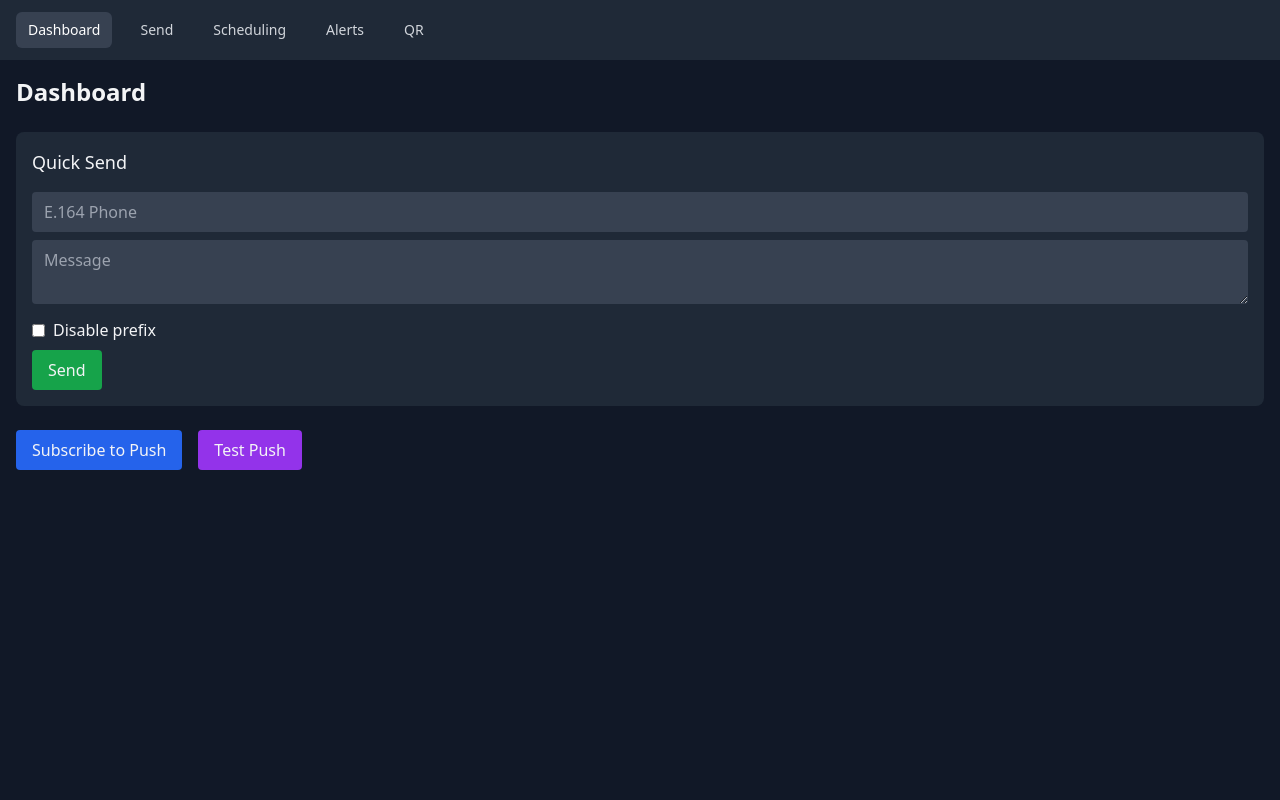
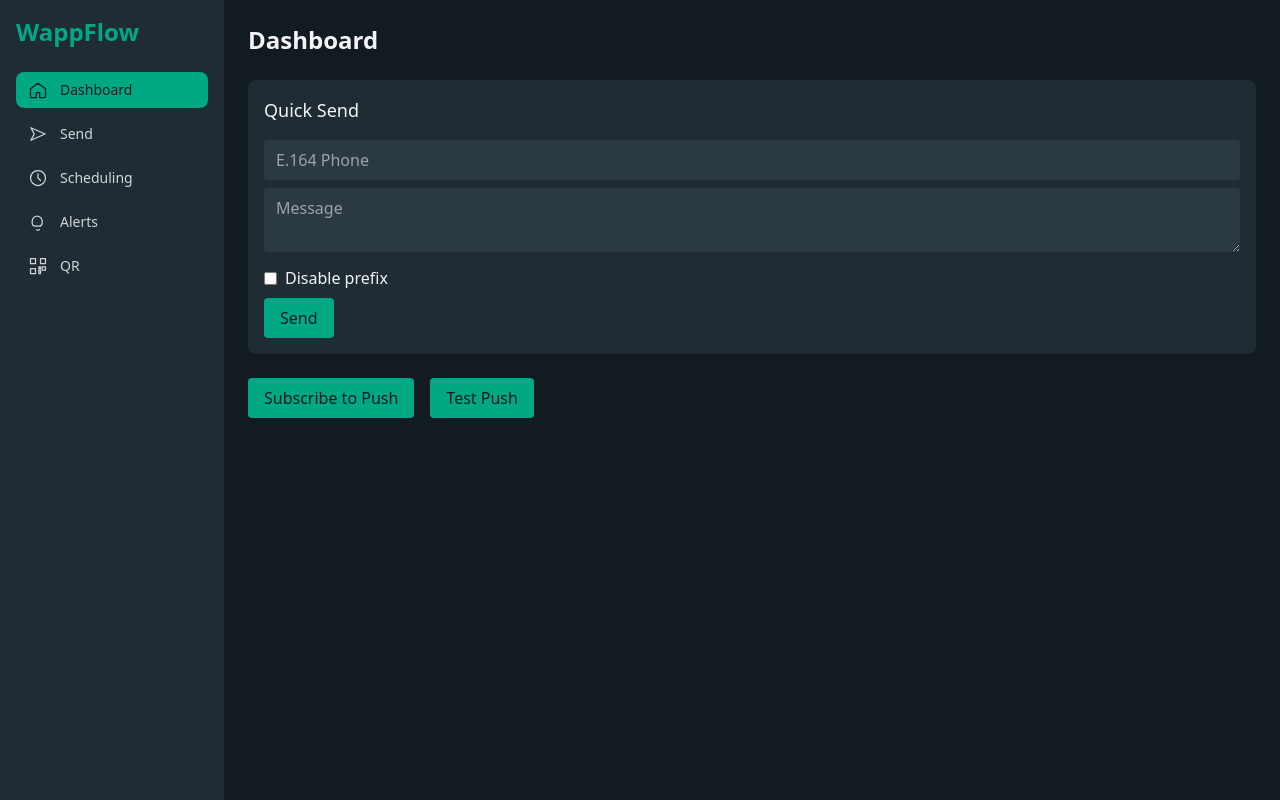
Before and after one commit to abdatta/WappFlow, a React (Vite) app in the folder src/admin/: page /admin/ in a window 1280 px wide. Built offline with nearby package versions, Linux system fonts and the light colour scheme; no server answers.

Commit message:
feat: restyle admin with WhatsApp-like theme

```diff
--- a/src/admin/index.html
+++ b/src/admin/index.html
@@ -3,9 +3,9 @@
   <head>
     <meta charset="UTF-8" />
     <meta name="viewport" content="width=device-width, initial-scale=1.0" />
-    <title>WhatsApp Bot Admin</title>
+    <title>WappFlow Admin</title>
   </head>
-  <body class="bg-gray-900 text-gray-100">
+  <body class="bg-wa-bg text-gray-100">
     <div id="root"></div>
     <script type="module" src="/src/main.tsx"></script>
   </body>
--- a/src/admin/src/App.tsx
+++ b/src/admin/src/App.tsx
@@ -1,35 +1,56 @@
 import React from "react";
-import { NavLink, Routes, Route, useNavigate } from "react-router-dom";
+import { NavLink, Routes, Route } from "react-router-dom";
+import {
+  HomeIcon,
+  PaperAirplaneIcon,
+  ClockIcon,
+  BellIcon,
+  QrCodeIcon,
+} from "./lib/icons";
 import Dashboard from "./pages/Dashboard";
 import Send from "./pages/Send";
 import Scheduling from "./pages/Scheduling";
 import Alerts from "./pages/Alerts";
 import Qr from "./pages/Qr";
 
+const navItems = [
+  { to: "/", label: "Dashboard", icon: HomeIcon },
+  { to: "/send", label: "Send", icon: PaperAirplaneIcon },
+  { to: "/scheduling", label: "Scheduling", icon: ClockIcon },
+  { to: "/alerts", label: "Alerts", icon: BellIcon },
+  { to: "/qr", label: "QR", icon: QrCodeIcon },
+];
+
 const navClasses = ({ isActive }: { isActive: boolean }) =>
-  `px-3 py-2 rounded-md text-sm font-medium ${isActive ? "bg-gray-700 text-white" : "text-gray-300 hover:bg-gray-700 hover:text-white"}`;
+  `flex items-center gap-3 px-3 py-2 rounded-lg text-sm font-medium transition-colors ${
+    isActive
+      ? "bg-wa-green text-wa-bg"
+      : "text-gray-300 hover:bg-wa-hover hover:text-white"
+  }`;
 
 export default function App() {
   return (
-    <div className="min-h-screen flex flex-col">
-      <nav className="bg-gray-800 px-4 py-3 flex gap-4">
-        <NavLink to="/" end className={navClasses}>
-          Dashboard
-        </NavLink>
-        <NavLink to="/send" className={navClasses}>
-          Send
-        </NavLink>
-        <NavLink to="/scheduling" className={navClasses}>
-          Scheduling
-        </NavLink>
-        <NavLink to="/alerts" className={navClasses}>
-          Alerts
-        </NavLink>
-        <NavLink to="/qr" className={navClasses}>
-          QR
-        </NavLink>
+    <div className="min-h-screen flex bg-wa-bg text-gray-100">
+      <nav className="w-56 bg-wa-panel p-4 space-y-2">
+        <div className="text-2xl font-semibold text-wa-green mb-6">
+          WappFlow
+        </div>
+        {navItems.map((item) => {
+          const Icon = item.icon;
+          return (
+            <NavLink
+              key={item.to}
+              to={item.to}
+              end={item.to === "/"}
+              className={navClasses}
+            >
+              <Icon className="h-5 w-5" />
+              <span>{item.label}</span>
+            </NavLink>
+          );
+        })}
       </nav>
-      <main className="flex-1 p-4 overflow-auto">
+      <main className="flex-1 p-6 overflow-auto">
         <Routes>
           <Route path="/" element={<Dashboard />} />
           <Route path="/send" element={<Send />} />
--- /dev/null
+++ b/src/admin/src/lib/icons.tsx
@@ -0,0 +1,93 @@
+import React from "react";
+
+export function HomeIcon(props: React.SVGProps<SVGSVGElement>) {
+  return (
+    <svg
+      viewBox="0 0 24 24"
+      fill="none"
+      stroke="currentColor"
+      strokeWidth={1.5}
+      {...props}
+    >
+      <path
+        strokeLinecap="round"
+        strokeLinejoin="round"
+        d="M3 10.5L12 4l9 6.5V20a1 1 0 01-1 1h-6v-6H10v6H4a1 1 0 01-1-1v-9.5z"
+      />
+    </svg>
+  );
+}
+
+export function PaperAirplaneIcon(props: React.SVGProps<SVGSVGElement>) {
+  return (
+    <svg
+      viewBox="0 0 24 24"
+      fill="none"
+      stroke="currentColor"
+      strokeWidth={1.5}
+      {...props}
+    >
+      <path
+        strokeLinecap="round"
+        strokeLinejoin="round"
+        d="M3.5 4.5l17 7.5-17 7.5 4-7.5-4-7.5z"
+      />
+    </svg>
+  );
+}
+
+export function ClockIcon(props: React.SVGProps<SVGSVGElement>) {
+  return (
+    <svg
+      viewBox="0 0 24 24"
+      fill="none"
+      stroke="currentColor"
+      strokeWidth={1.5}
+      {...props}
+    >
+      <circle cx="12" cy="12" r="9" />
+      <path strokeLinecap="round" strokeLinejoin="round" d="M12 7v5l3 3" />
+    </svg>
+  );
+}
+
+export function BellIcon(props: React.SVGProps<SVGSVGElement>) {
+  return (
+    <svg
+      viewBox="0 0 24 24"
+      fill="none"
+      stroke="currentColor"
+      strokeWidth={1.5}
+      {...props}
+    >
+      <path
+        strokeLinecap="round"
+        strokeLinejoin="round"
+        d="M15 17H9a4 4 0 01-4-4v-2a6 6 0 0112 0v2a4 4 0 01-4 4z"
+      />
+      <path
+        strokeLinecap="round"
+        strokeLinejoin="round"
+        d="M13.73 21a2 2 0 01-3.46 0"
+      />
+    </svg>
+  );
+}
+
+export function QrCodeIcon(props: React.SVGProps<SVGSVGElement>) {
+  return (
+    <svg
+      viewBox="0 0 24 24"
+      fill="none"
+      stroke="currentColor"
+      strokeWidth={1.5}
+      {...props}
+    >
+      <path
+        strokeLinecap="round"
+        strokeLinejoin="round"
+        d="M3 3h6v6H3zM15 3h6v6h-6zM3 15h6v6H3zM13 13h2v2h-2zM17 13h4v4h-4zM13 17h2v4h-2z"
+      />
+    </svg>
+  );
+}
--- a/src/admin/src/pages/Alerts.tsx
+++ b/src/admin/src/pages/Alerts.tsx
@@ -42,7 +42,7 @@ export default function Alerts() {
       <h1 className="text-2xl font-bold">Alerts</h1>
       <ul className="space-y-2">
         {alerts.map((a) => (
-          <li key={a.ts} className="bg-gray-800 p-3 rounded-lg">
+          <li key={a.ts} className="bg-wa-panel p-3 rounded-lg">
             <div className="text-sm text-gray-400">
               {new Date(a.ts).toLocaleString()}
             </div>
--- a/src/admin/src/pages/Dashboard.tsx
+++ b/src/admin/src/pages/Dashboard.tsx
@@ -60,27 +60,27 @@ export default function Dashboard() {
       <h1 className="text-2xl font-bold">Dashboard</h1>
       {health && (
         <div className="grid grid-cols-2 gap-4">
-          <div className="bg-gray-800 p-4 rounded-lg">
+          <div className="bg-wa-panel p-4 rounded-lg">
             <div className="text-lg font-medium">Session</div>
             <p>{health.session.ready ? "Ready" : "Not ready"}</p>
           </div>
-          <div className="bg-gray-800 p-4 rounded-lg">
+          <div className="bg-wa-panel p-4 rounded-lg">
             <div className="text-lg font-medium">Daily Usage</div>
             <p>
               {health.sentToday} / {health.dailyCap}
             </p>
           </div>
-          <div className="bg-gray-800 p-4 rounded-lg">
+          <div className="bg-wa-panel p-4 rounded-lg">
             <div className="text-lg font-medium">Minute Tokens</div>
             <p>{health.perMinAvailable} available</p>
           </div>
-          <div className="bg-gray-800 p-4 rounded-lg">
+          <div className="bg-wa-panel p-4 rounded-lg">
             <div className="text-lg font-medium">Headless</div>
             <p>{health.headless ? "Enabled" : "Disabled"}</p>
           </div>
         </div>
       )}
-      <div className="bg-gray-800 p-4 rounded-lg space-y-4">
+      <div className="bg-wa-panel p-4 rounded-lg space-y-4">
         <h2 className="text-lg font-medium">Quick Send</h2>
         <form onSubmit={handleSend} className="space-y-2">
           <div>
@@ -89,7 +89,7 @@ export default function Dashboard() {
               placeholder="E.164 Phone"
               value={phone}
               onChange={(e) => setPhone(e.target.value)}
-              className="w-full px-3 py-2 rounded bg-gray-700 text-white"
+              className="w-full px-3 py-2 rounded bg-wa-hover text-white"
             />
           </div>
           <div>
@@ -97,7 +97,7 @@ export default function Dashboard() {
               placeholder="Message"
               value={text}
               onChange={(e) => setText(e.target.value)}
-              className="w-full px-3 py-2 rounded bg-gray-700 text-white"
+              className="w-full px-3 py-2 rounded bg-wa-hover text-white"
             />
           </div>
           <div className="flex items-center space-x-2">
@@ -111,7 +111,7 @@ export default function Dashboard() {
           </div>
           <button
             type="submit"
-            className="bg-green-600 hover:bg-green-700 px-4 py-2 rounded"
+            className="bg-wa-green hover:bg-wa-green/80 px-4 py-2 rounded text-wa-bg"
           >
             Send
           </button>
@@ -121,13 +121,13 @@ export default function Dashboard() {
       <div className="flex gap-4">
         <button
           onClick={handleSubscribe}
-          className="bg-blue-600 hover:bg-blue-700 px-4 py-2 rounded"
+          className="bg-wa-green hover:bg-wa-green/80 px-4 py-2 rounded text-wa-bg"
         >
           Subscribe to Push
         </button>
         <button
           onClick={() => testPush()}
-          className="bg-purple-600 hover:bg-purple-700 px-4 py-2 rounded"
+          className="bg-wa-green hover:bg-wa-green/80 px-4 py-2 rounded text-wa-bg"
         >
           Test Push
         </button>
--- a/src/admin/src/pages/Qr.tsx
+++ b/src/admin/src/pages/Qr.tsx
@@ -14,7 +14,7 @@ export default function Qr() {
   return (
     <div className="space-y-6">
       <h1 className="text-2xl font-bold">QR Code</h1>
-      <div className="bg-gray-800 p-4 rounded-lg inline-block">
+      <div className="bg-wa-panel p-4 rounded-lg inline-block">
         {src ? (
           <img src={src} alt="QR" className="max-w-full" />
         ) : (
--- a/src/admin/tailwind.config.cjs
+++ b/src/admin/tailwind.config.cjs
@@ -3,7 +3,14 @@ module.exports = {
   darkMode: "class",
   content: ["./index.html", "./src/**/*.{ts,tsx,jsx,js}"],
   theme: {
-    extend: {},
+    extend: {
+      colors: {
+        "wa-bg": "#111b21",
+        "wa-panel": "#1f2c34",
+        "wa-hover": "#2a3942",
+        "wa-green": "#00a884",
+      },
+    },
   },
   plugins: [],
 };
```
Also changed, not shown: src/admin/src/pages/Scheduling.tsx (+17 -17 lines), src/admin/src/pages/Send.tsx (+6 -6 lines).
